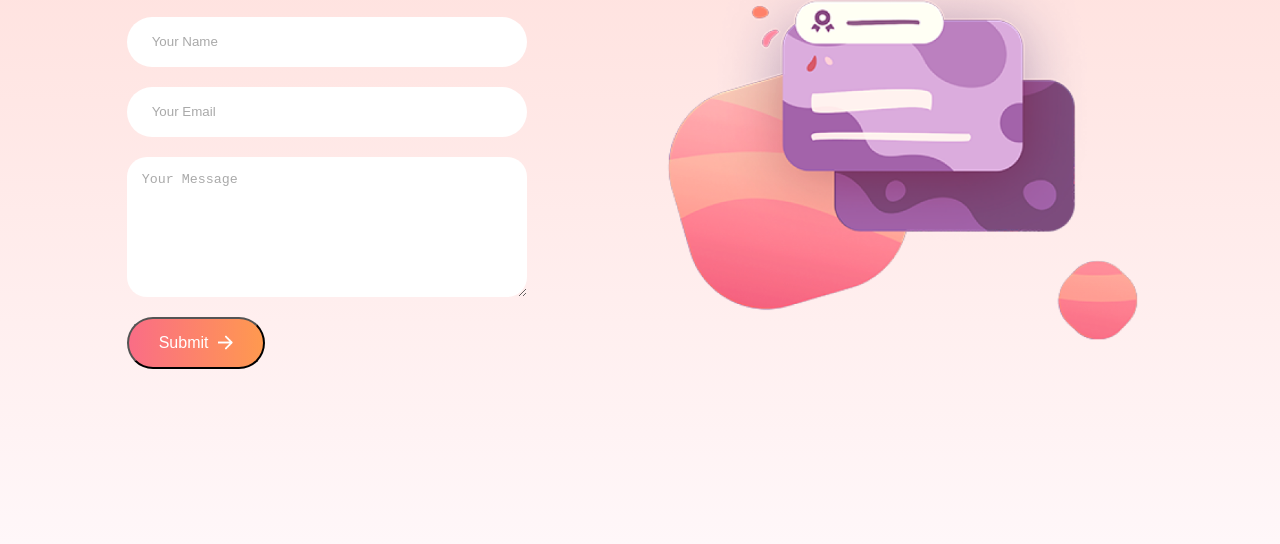
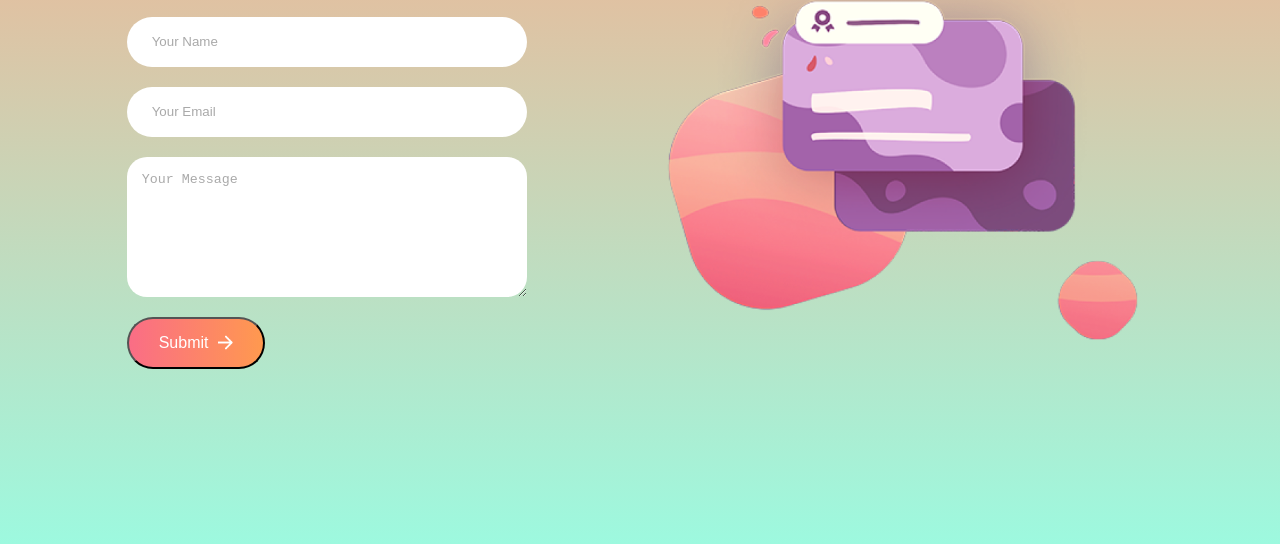
Before and after one commit to 2431648/Contact-Me, a plain HTML site: page index.html in a window 1280 px wide. Shown: the part 256-800 px from the top of the page. Drawn offline with Linux system fonts and the light colour scheme.

Commit message:
Update style.css

```diff
--- a/style.css
+++ b/style.css
@@ -6,7 +6,7 @@
 
 body{
     font-family: 'outfit';
-    background: linear-gradient( #ffdad5, #fff7f9);
+    background: linear-gradient(#ffa886, #9df9df);
 }
 
 .container{
```
